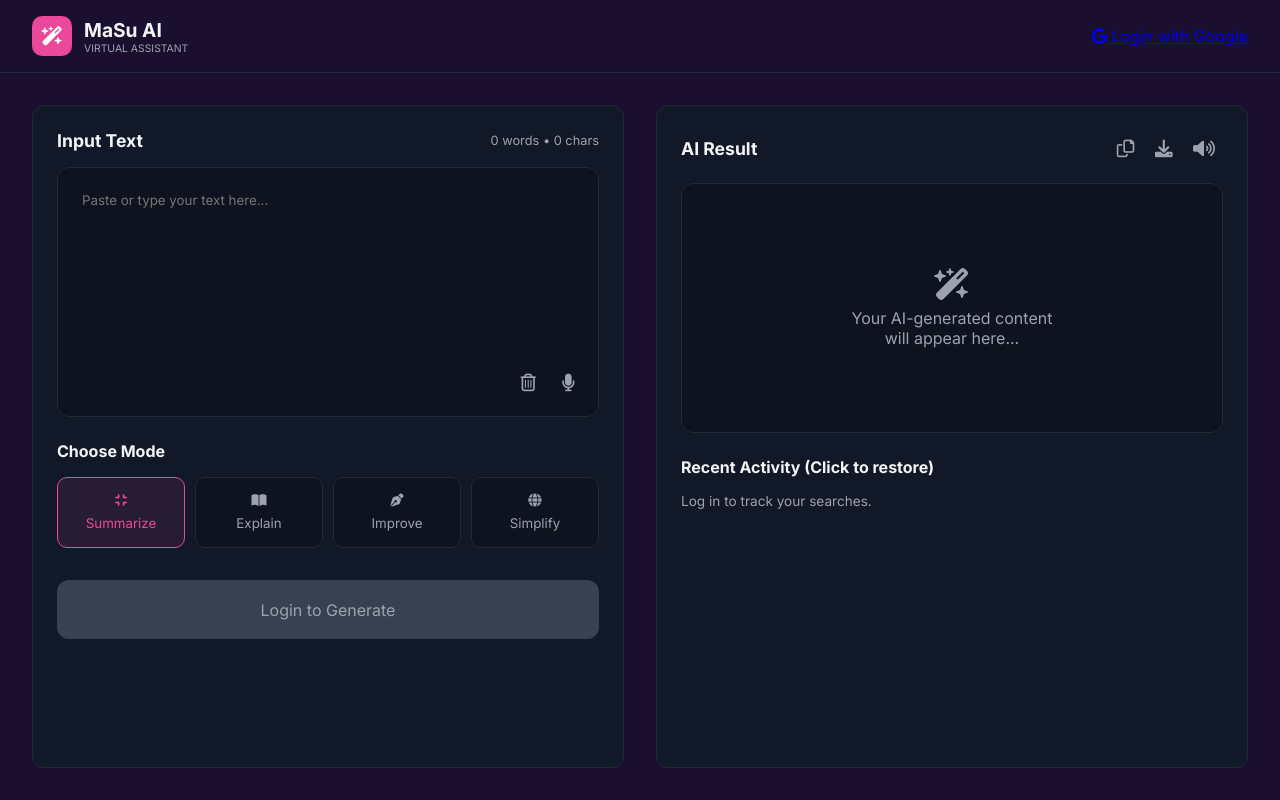
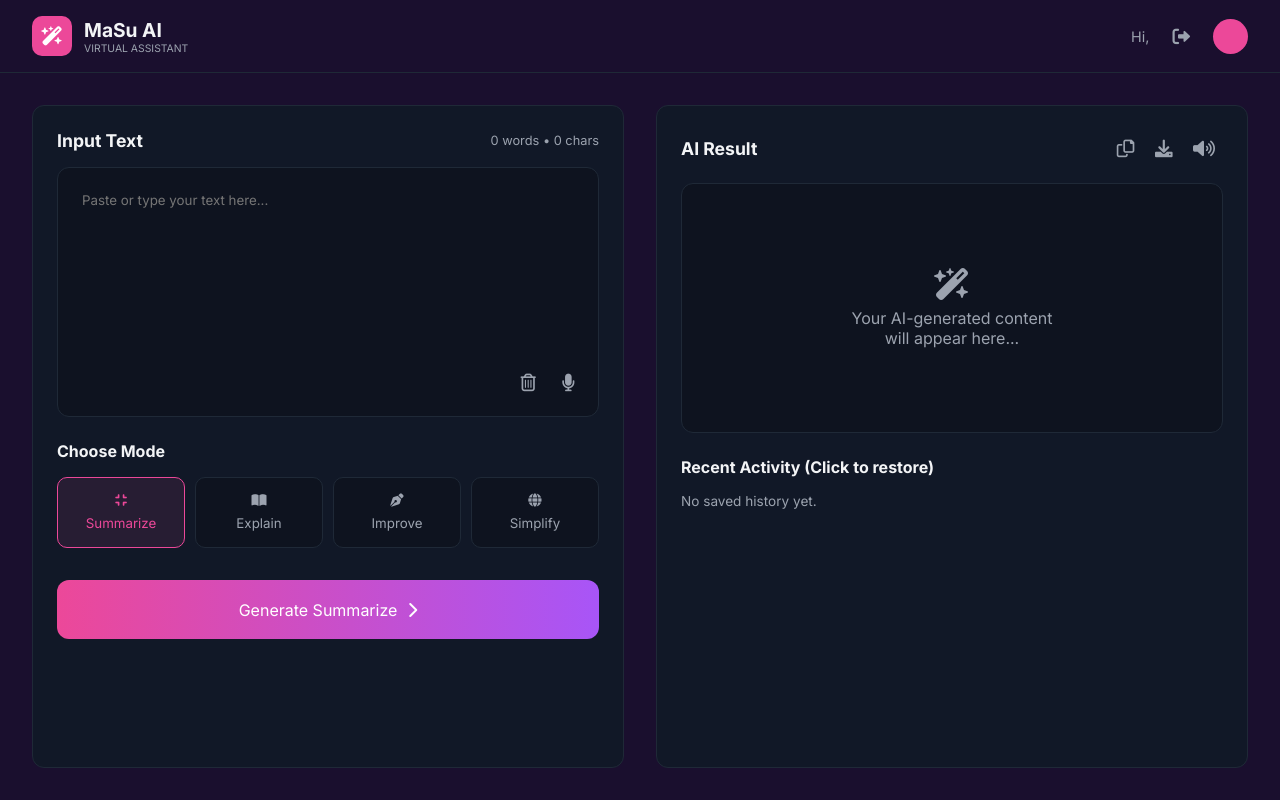
Before and after one commit to Suneeti70/Virtual-Assistant, a Python web app: template templates/index.html in a window 1280 px wide. Run offline with Jinja, Linux system fonts and the light colour scheme; the template is opened without the code that fills it, so the values that code supplies are empty.

Commit message:
Refactor HTML structure and user authentication display

```diff
--- a/templates/index.html
+++ b/templates/index.html
@@ -1,5 +1,6 @@
 <!DOCTYPE html>
 <html lang="en">
+
 <head>
     <meta charset="UTF-8">
     <meta name="viewport" content="width=device-width, initial-scale=1.0">
@@ -7,6 +8,7 @@
     <link rel="stylesheet" href="{{ url_for('static', filename='css/style.css') }}">
     <link href="https://cdnjs.cloudflare.com/ajax/libs/font-awesome/6.0.0/css/all.min.css" rel="stylesheet">
 </head>
+
 <body>
     <header class="navbar">
         <div class="logo-area">
@@ -17,19 +19,15 @@
             </div>
         </div>
         <div class="nav-actions">
-            {% if current_user.is_authenticated %}
             <span class="welcome-text">Hi, {{ current_user.name }}</span>
-                <a href="{{ url_for('logout') }}" class="icon-btn" title="Logout"><i class="fa-solid fa-right-from-bracket"></i></a>
+            <a href="{{ url_for('logout') }}" class="icon-btn" title="Logout"><i
+                    class="fa-solid fa-right-from-bracket"></i></a>
             <div class="avatar">{{ current_user.name[0] }}</div>
-            {% else %}
-                <a href="{{ url_for('login') }}" class="login-google-btn">
-                    <i class="fa-brands fa-google"></i> Login with Google
-                </a>
-            {% endif %}
         </div>
     </header>
 
     <main class="dashboard">
+
         <section class="panel input-panel">
             <div class="panel-header">
                 <h2>Input Text</h2>
@@ -38,30 +36,27 @@
             <div class="textarea-wrapper">
                 <textarea id="inputText" placeholder="Paste or type your text here..."></textarea>
                 <div class="text-actions">
-                    <button class="icon-btn" id="clearBtn" title="Clear Text"><i class="fa-regular fa-trash-can"></i></button>
-                    <button class="icon-btn" id="micBtn" title="Voice Input"><i class="fa-solid fa-microphone"></i></button>
+                    <button class="icon-btn" id="clearBtn" title="Clear Text"><i
+                            class="fa-regular fa-trash-can"></i></button>
+                    <button class="icon-btn" id="micBtn" title="Voice Input"><i
+                            class="fa-solid fa-microphone"></i></button>
                 </div>
             </div>
 
             <div class="mode-selection">
                 <h3>Choose Mode</h3>
                 <div class="mode-grid">
-                    <button class="mode-btn active" data-mode="Summarize"><i class="fa-solid fa-compress"></i> Summarize</button>
+                    <button class="mode-btn active" data-mode="Summarize"><i class="fa-solid fa-compress"></i>
+                        Summarize</button>
                     <button class="mode-btn" data-mode="Explain"><i class="fa-solid fa-book-open"></i> Explain</button>
                     <button class="mode-btn" data-mode="Improve"><i class="fa-solid fa-pen-nib"></i> Improve</button>
                     <button class="mode-btn" data-mode="Simplify"><i class="fa-solid fa-globe"></i> Simplify</button>
                 </div>
             </div>
 
-            {% if current_user.is_authenticated %}
             <button id="generateBtn" class="generate-btn">
                 <span id="btnText">Generate Summarize</span> <i class="fa-solid fa-chevron-right"></i>
             </button>
-            {% else %}
-                <button class="generate-btn disabled-btn" onclick="alert('Please log in first!')">
-                    <span>Login to Generate</span>
-                </button>
-            {% endif %}
         </section>
 
         <section class="panel output-panel">
@@ -69,8 +64,10 @@
                 <h2>AI Result</h2>
                 <div class="result-actions">
                     <button class="icon-btn" id="copyBtn" title="Copy"><i class="fa-regular fa-copy"></i></button>
-                    <button class="icon-btn" id="downloadBtn" title="Download"><i class="fa-solid fa-download"></i></button>
-                    <button class="icon-btn" id="speakBtn" title="Listen"><i class="fa-solid fa-volume-high"></i></button>
+                    <button class="icon-btn" id="downloadBtn" title="Download"><i
+                            class="fa-solid fa-download"></i></button>
+                    <button class="icon-btn" id="speakBtn" title="Listen"><i
+                            class="fa-solid fa-volume-high"></i></button>
                 </div>
             </div>
             <div class="result-box" id="resultBox">
@@ -85,17 +82,16 @@
             <div class="history-section">
                 <h3>Recent Activity (Click to restore)</h3>
                 <ul class="history-list" id="historyList">
-                    {% if current_user.is_authenticated and history %}
+                    {% if history %}
                     {% for item in history %}
-                            <li class="history-item" data-input="{{ item.input_text }}" data-output="{{ item.output_text }}" data-mode="{{ item.mode }}">
+                    <li class="history-item" data-input="{{ item.input_text }}" data-output="{{ item.output_text }}"
+                        data-mode="{{ item.mode }}">
                         <span class="badge">{{ item.mode }}</span>
                         <p>"{{ item.input_text[:60] }}..."</p>
                     </li>
                     {% endfor %}
-                    {% elif current_user.is_authenticated %}
+                    {% else %}
                     <p class="empty-text" id="noHistory">No saved history yet.</p>
-                    {% else %}
-                        <p class="empty-text">Log in to track your searches.</p>
                     {% endif %}
                 </ul>
             </div>
@@ -103,4 +99,5 @@
     </main>
     <script src="{{ url_for('static', filename='js/main.js') }}"></script>
 </body>
+
 </html>
```
Lines whose indentation alone changed are shown as unchanged.
